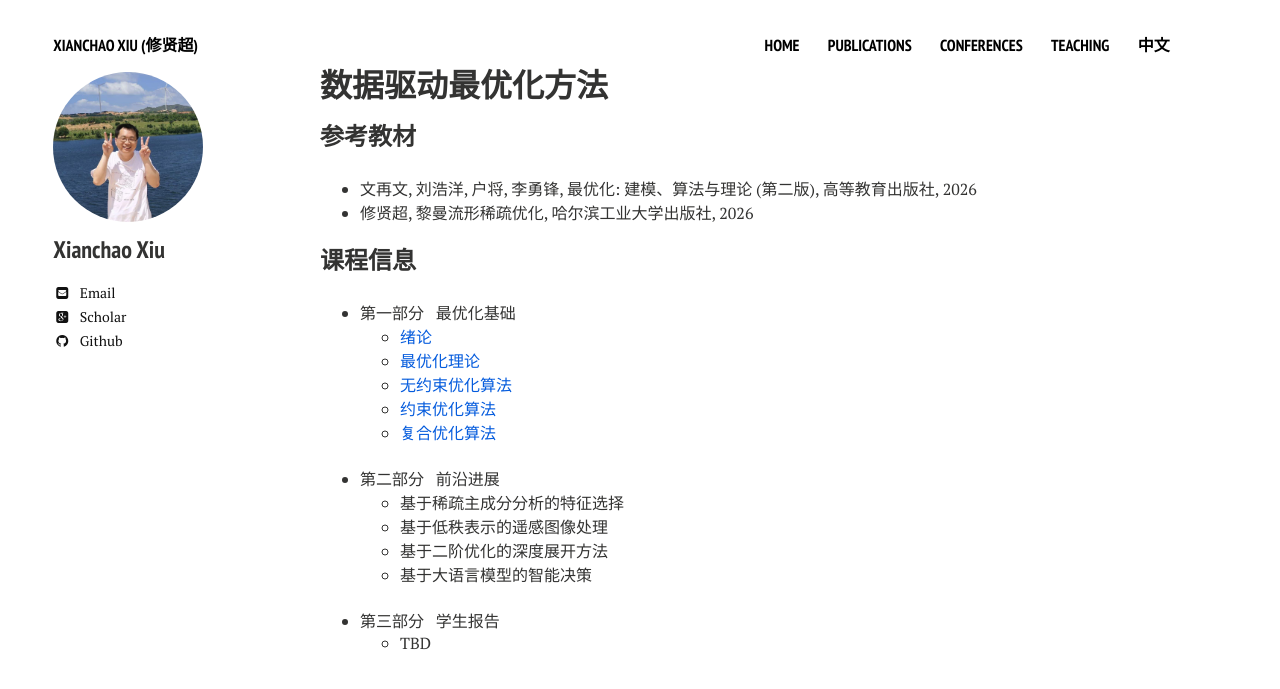
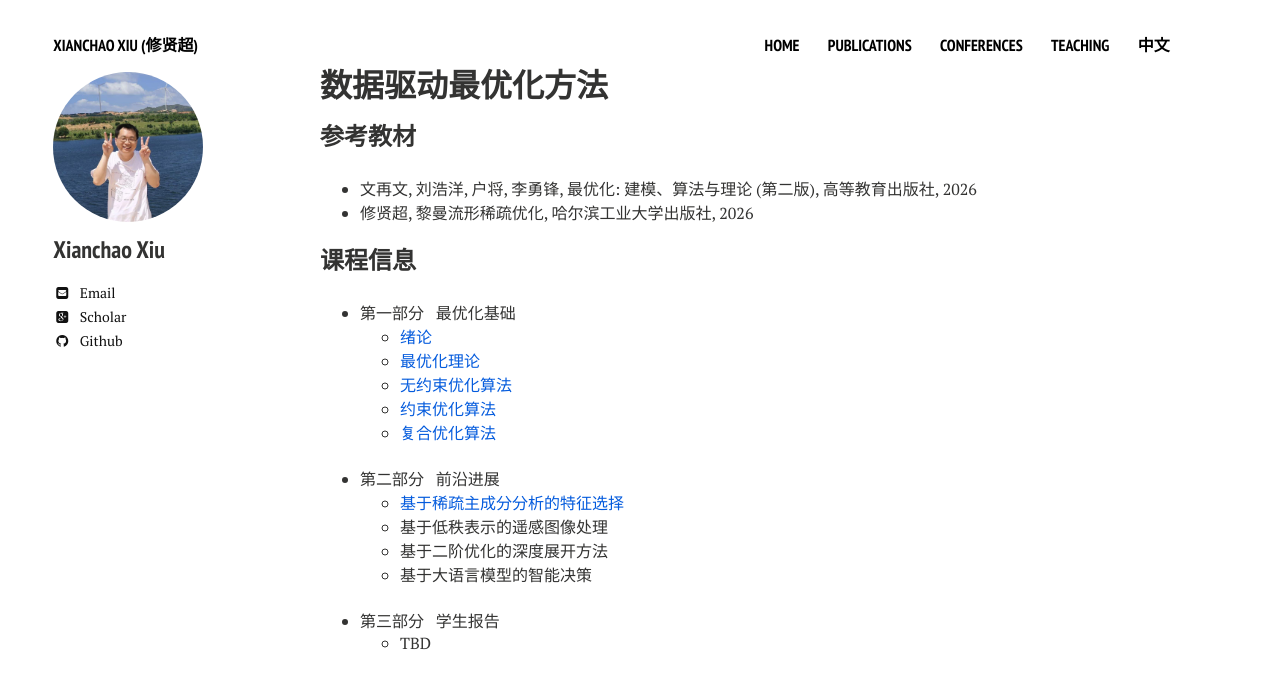
Before and after one commit to xianchaoxiu/xianchaoxiu.github.io, a Jekyll site: the page built from teaching/OPT/2026/index.md, in a window 1280 px wide. Shown: the top 689 px of the page. Built offline with Jekyll 4.4.1, drawn with Linux system fonts in a browser that asks for light colours; nearby versions of some CDN libraries.

Commit message:
Update index.md

```diff
--- a/teaching/OPT/2026/index.md
+++ b/teaching/OPT/2026/index.md
@@ -25,7 +25,7 @@ share: false
 
 
 - 第二部分 &nbsp;  前沿进展 <br>
-  - 基于稀疏主成分分析的特征选择 <br>
+  - <a href="../conferences/2025-POLYU.pdf" class="textlink" target="_blank"> 基于稀疏主成分分析的特征选择 <br>
   - 基于低秩表示的遥感图像处理 <br>
   - 基于二阶优化的深度展开方法 <br>
   - 基于大语言模型的智能决策 <br> <br>
```
